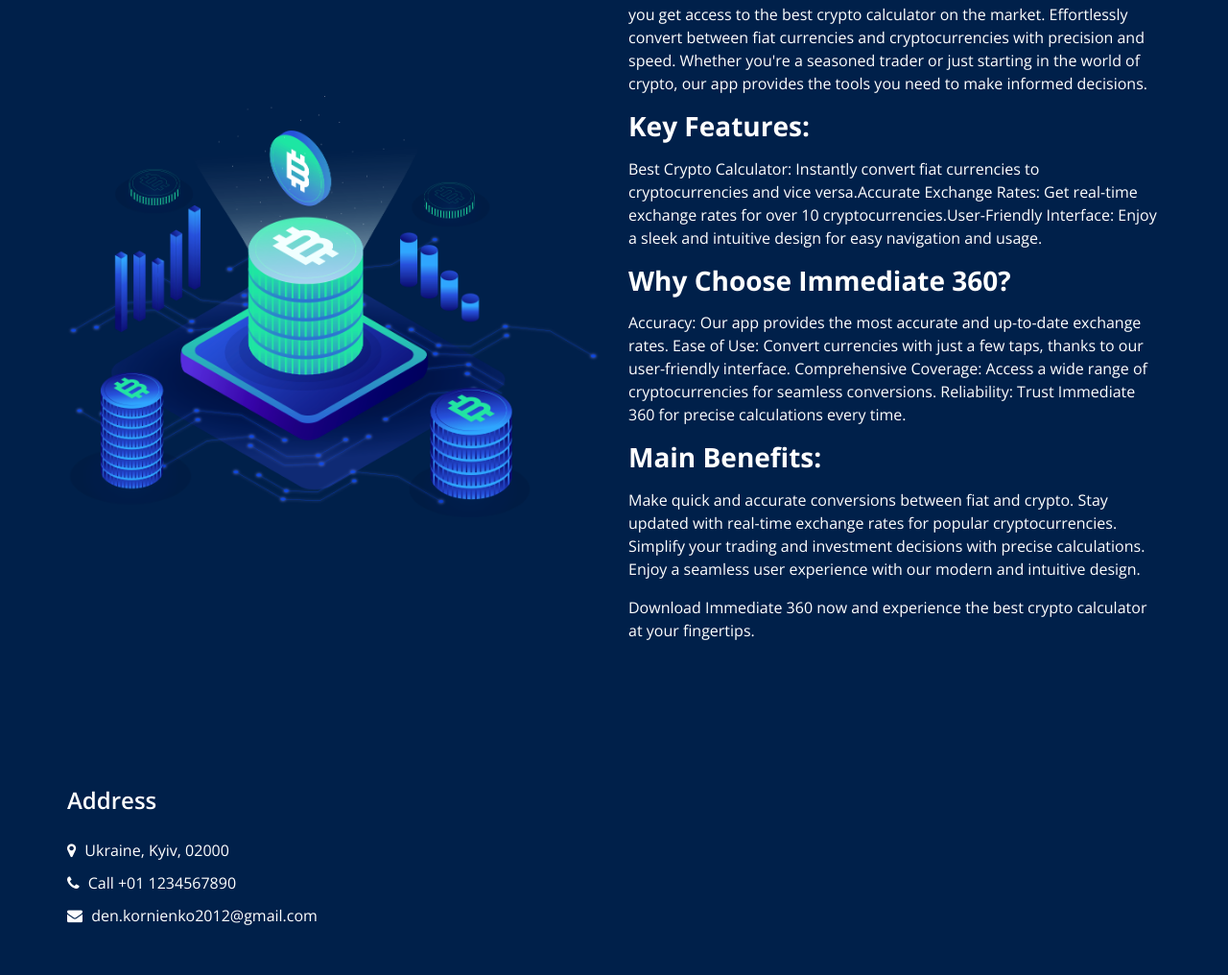
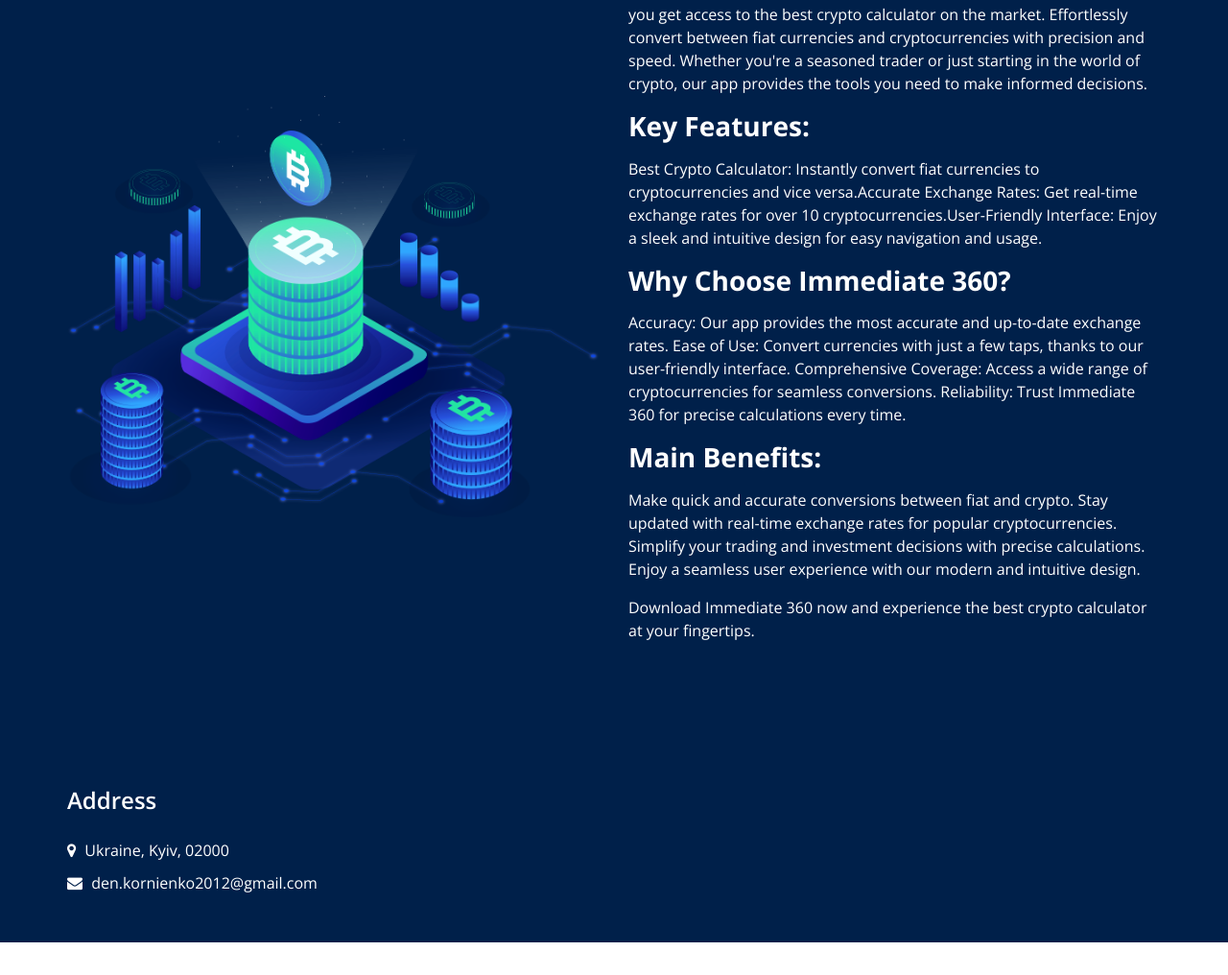
Before and after one commit to Reksagon/Immediate-360, a plain HTML site: page index.html in a window 1280 px wide. Shown: the part 253-1269 px from the top of the page at 96% size. After the commit the page ends 1235 px from the top, so only its background shows below. Drawn offline with nearby package versions, Linux system fonts and the light colour scheme; some packages are replaced by stand-ins of ours; a script that the page names is missing.

Commit message:
Update index.html

```diff
--- a/index.html
+++ b/index.html
@@ -118,12 +118,6 @@
                 </span>
               </a>
               <a href="">
-                <i class="fa fa-phone" aria-hidden="true"></i>
-                <span>
-                  Call +01 1234567890
-                </span>
-              </a>
-              <a href="">
                 <i class="fa fa-envelope" aria-hidden="true"></i>
                 <span>
                   den.kornienko2012@gmail.com
```
